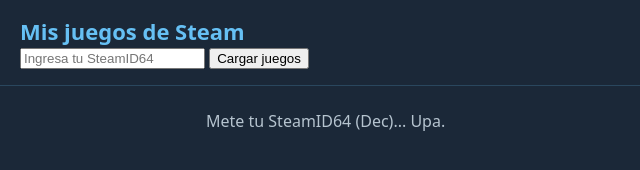
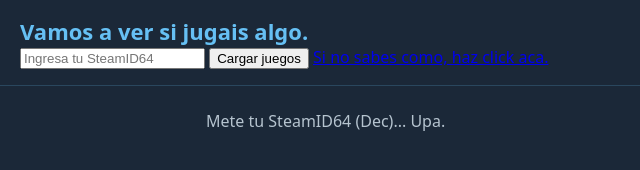
Before and after one commit to carloslmar/nodestebalog, a website: page public/index.html in a window 1280 px wide. Shown: the whole page, without its empty margins (0-640 px from the left). Drawn offline with Linux system fonts and the light colour scheme; no server answers.

Commit message:
Add files via upload

```diff
--- a/public/index.html
+++ b/public/index.html
@@ -2,12 +2,12 @@
 <html lang="es">
   <head>
     <meta charset="UTF-8" />
-    <title>Mis juegos de Steam</title>
+    <title>Steam backlog trailerazos</title>
     <link rel="stylesheet" href="styles.css" />
   </head>
   <body>
     <header>
-      <h1>Mis juegos de Steam</h1>
+      <h1>Vamos a ver si jugais algo.</h1>
       <form id="steamForm">
         <input
           type="text"
@@ -16,6 +16,9 @@
           required
         />
         <button type="submit">Cargar juegos</button>
+        <a href="https://www.steamidfinder.com/"
+          >Si no sabes como, haz click aca.</a
+        >
       </form>
     </header>
     <main>
```
